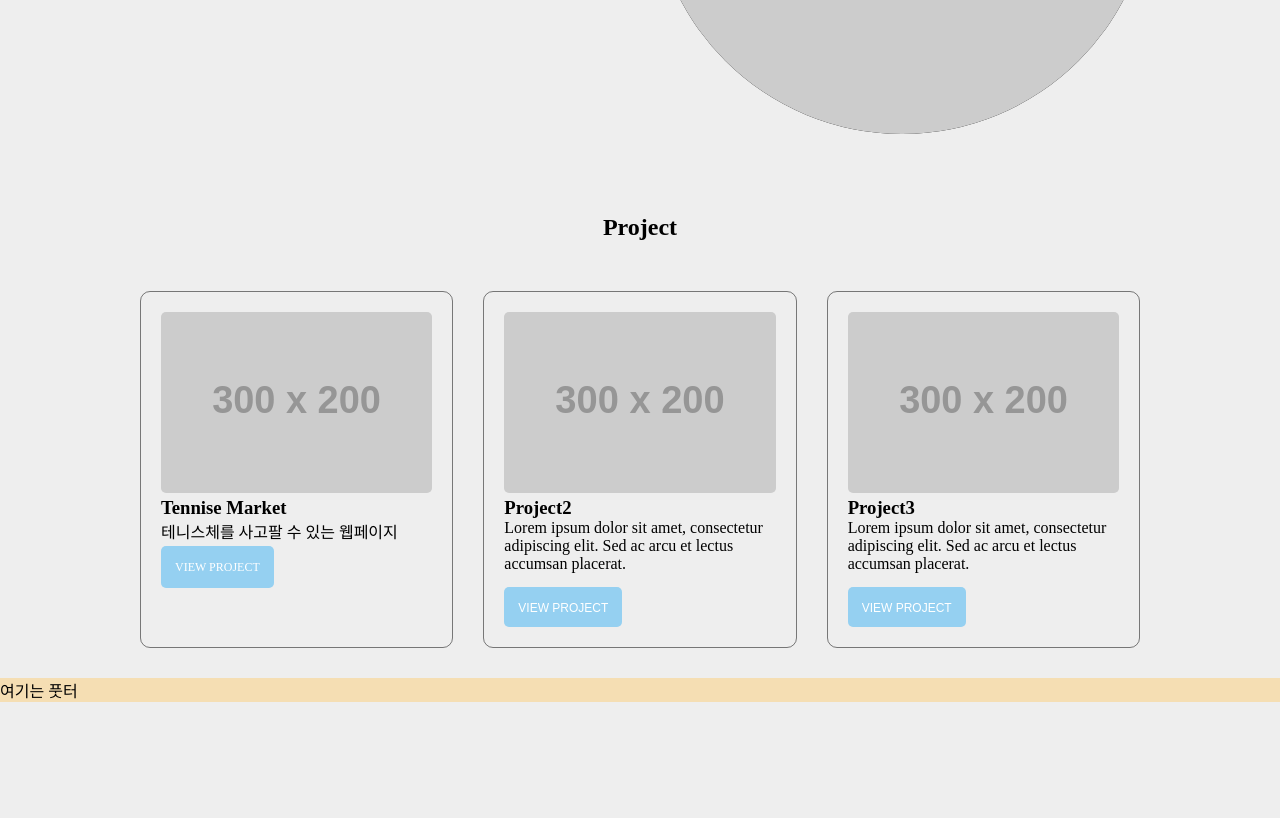
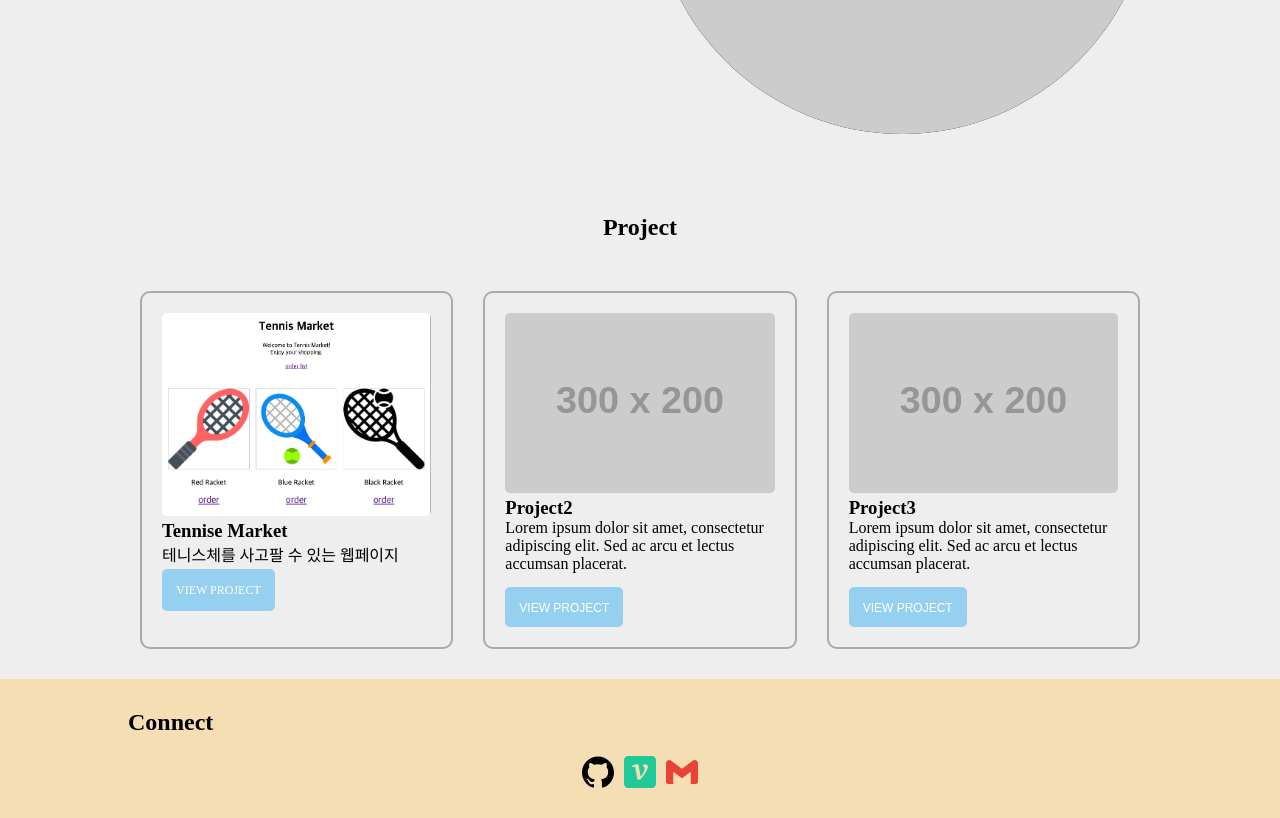
Before and after one commit to wltjd1688/wltjd1688.github.io, a plain HTML site: page index.html in a window 1280 px wide. Shown: the part 478-1296 px from the top of the page. Before the commit the page ends 1180 px from the top, so only its background shows below. Drawn offline with Linux system fonts and the light colour scheme; placeholder pictures from the web are drawn by us.

Commit message:
[feat] connect생성 및 project1 미리보기 사진 추가

```diff
--- a/index.html
+++ b/index.html
@@ -6,8 +6,10 @@
         <meta name="description" content="">
         <link rel="stylesheet" href="style.css">
     </head>
+
     <body>
         <header>   <!-- 여기는 nav -->
+
             <h3 class="logo"><a href="/">Jiseong's Portfolio<a></h3>
             <nav>
                 <ol class="menu">
@@ -16,8 +18,10 @@
                     <li id="menu3"><a href="#">Connect</a></li>
                 </ol>
             </nav>
+
         </header>
         <main>
+
             <div class="greeting">    <!-- 여기는 나 소개 -->
                 <div class="greeting-text-div">
                     <h2 class="greeting-text">도전하는 개발자 김지성입니다</h2>
@@ -39,7 +43,7 @@
                 <h2 class="project-text">Project</h2>
                 <div class="project-list">
                     <div class="project-card" id="1">
-                        <img class="project-img" src="https://dummyimage.com/300x200.png" >
+                        <img class="project-img" src="/img/project1.png" >
                         <h3 class="project-name">Tennise Market</h3>
                         <p class="project-description">테니스체를 사고팔 수 있는 웹페이지</p>
                         <div class="project-button">
@@ -64,10 +68,17 @@
                     </div>
                 </div>
             </div>
+
         </main>
         <footer>
-            <div> <!-- 커넥트 -->
-                여기는 풋터
+
+            <div class="connect-div"> <!-- 커넥트 -->
+                <h2 class="connect-text">Connect</h2>
+                <div class="social-media-div" style="justify-content:center">
+                    <a class="github-button" href="">깃허브</a>
+                    <a class="velog-button" href="">빌로그</a>
+                    <a class="gmail-button" href="">지메일</a>
+                </div>
             </div>
         </footer>
         <script src="" async defer></script>
--- a/style.css
+++ b/style.css
@@ -29,6 +29,10 @@ main{
 
 footer{
     background-color: wheat;
+    display: flex;
+    justify-content: center;
+    flex-direction: column;
+    padding: 30px 10vw;
 }
 
 a{
@@ -129,7 +133,6 @@ nav > ol > li {
 .main-button{
     padding: 14px;
     font-size: 12px;
-    max-width: 140px;
     height: 40px;
     text-align: center;
     background-color: rgb(149, 208, 241);
@@ -137,15 +140,19 @@ nav > ol > li {
     border-radius: 5px;
     color: white;
     cursor: pointer;
+    white-space: nowrap;
+
 }
 
 .main-button:hover{
+    padding: 13px;
     color: rgb(149, 208, 241);
     background-color: white;
     border: 1px solid rgb(149, 208, 241);
 }
 
 .main-button:active{
+    padding: 13px;
     color: white;
     background-color:rgb(99, 137, 159);
     border: 1px solid rgb(99, 137, 159);
@@ -173,7 +180,7 @@ nav > ol > li {
 
 .project-card{
     padding:20px;
-    border: 1px solid rgba(0,0,0,0.5);
+    border: 2px solid #aaaaaa;
     border-radius: 10px;
 }
 
```
Also changed, not shown: img/project1.png (added).
